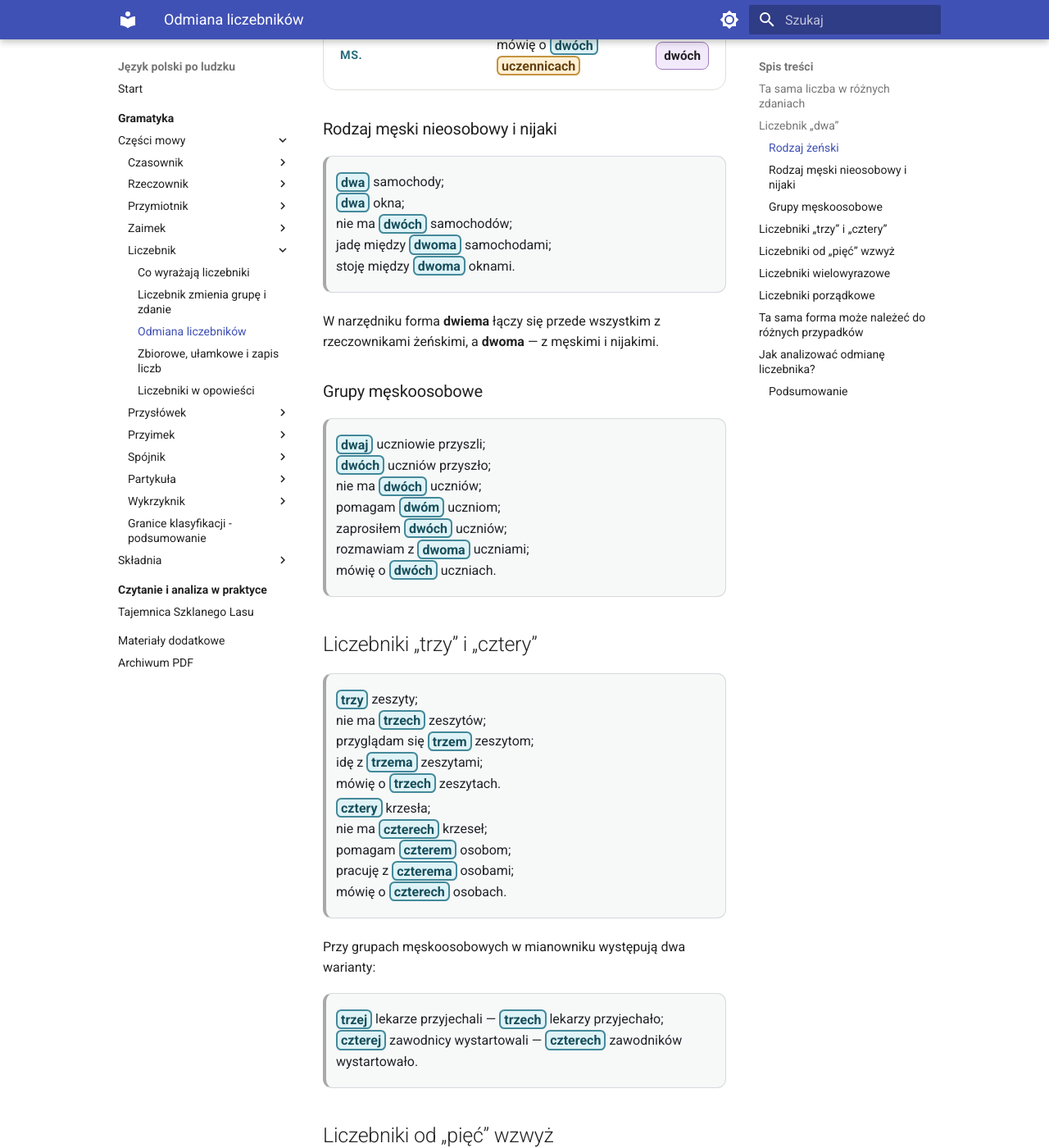
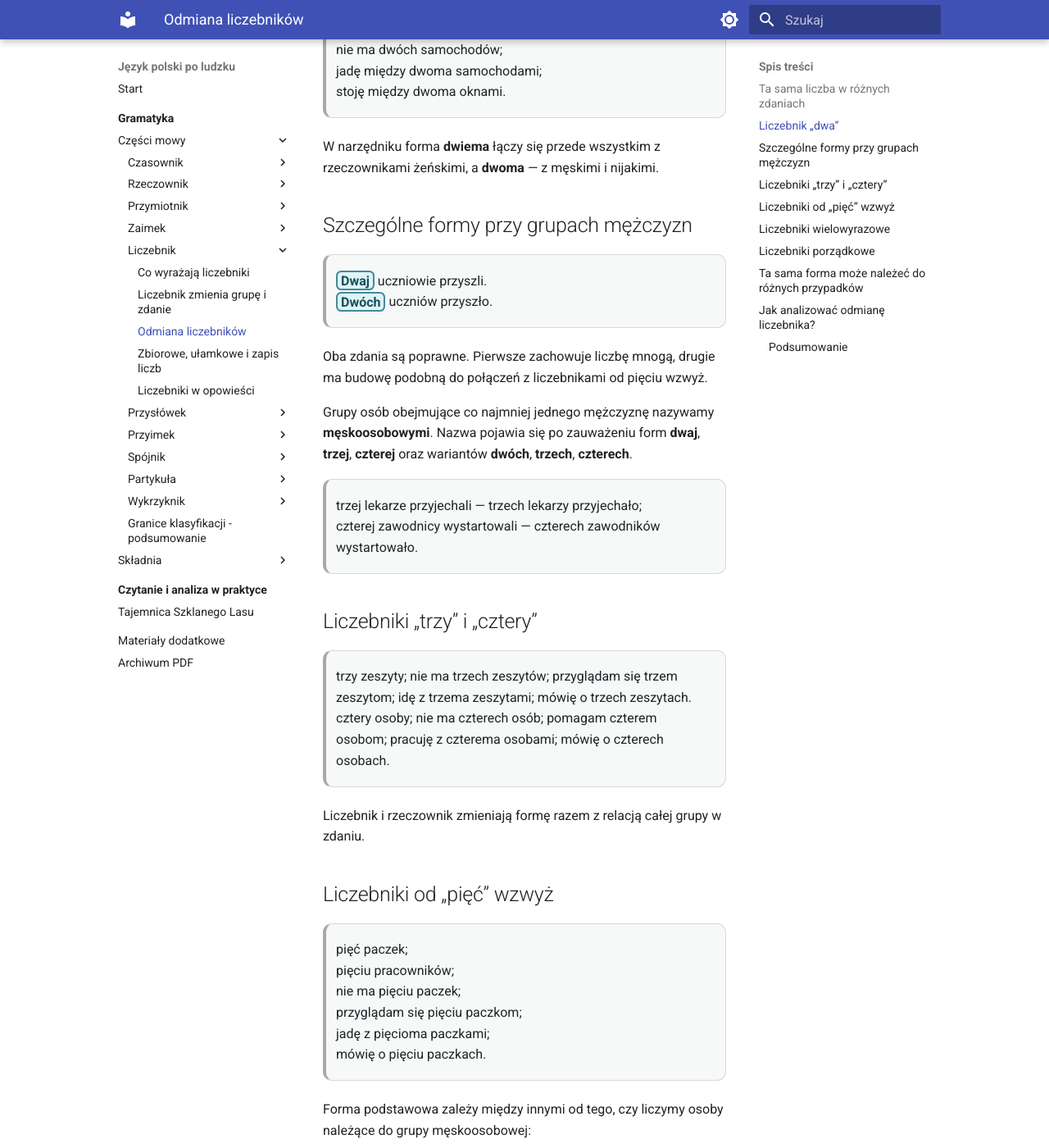
Before and after one commit to dchorazkiewicz/SP_JP, an MkDocs documentation site: the page built from docs/gramatyka/czesci-mowy/liczebnik/odmiana.md, in a window 1280 px wide and 1400 px high, scrolled down 1244 px. Shown: the whole window at 82% size. Built offline with MkDocs 1.6.1 and Material for MkDocs 9.7.7, drawn with Linux system fonts in a browser that asks for light colours; some of the changed text lies outside the part shown.

Commit message:
Wprowadź odmianę liczebników przez zmianę całej grupy

```diff
--- a/docs/gramatyka/czesci-mowy/liczebnik/odmiana.md
+++ b/docs/gramatyka/czesci-mowy/liczebnik/odmiana.md
@@ -2,17 +2,7 @@
 
 <div class="numeral-lesson" markdown>
 
-<div class="lesson-lead" markdown>
-
-Liczebniki nie tworzą jednego wspólnego wzorca odmiany. Formy **dwa, trzej, pięć, dwoje** oraz liczebniki porządkowe zachowują się inaczej, dlatego trzeba obserwować je razem z liczonym rzeczownikiem.
-
-</div>
-
 ## Ta sama liczba w różnych zdaniach
-
-<div class="numeral-story" markdown>
-  <div class="numeral-story__title">Dwie mapy</div>
-  <div class="numeral-story__body" markdown>
 
 > <span class="form-focus">Dwie</span> <span class="counted-anchor">mapy</span> leżały na stole.
 > Nie znalazłem <span class="form-focus">dwóch</span> <span class="counted-anchor">map</span>.
@@ -20,103 +10,88 @@
 > Wróciłem z <span class="form-focus">dwiema</span> <span class="counted-anchor">mapami</span>.
 > Rozmawialiśmy o <span class="form-focus">dwóch</span> <span class="counted-anchor">mapach</span>.
 
-Zmienia się liczebnik i rzeczownik. Przypadek dotyczy całej grupy, a nie każdego wyrazu analizowanego osobno.
+Zmienia się liczebnik i rzeczownik. Cała grupa pozostaje kolejno w innych relacjach: coś leży, czegoś nie znaleziono, czemuś się przyglądamy, z czymś wracamy i o czymś rozmawiamy.
 
-  </div>
+Taką zmianę formy całej grupy nazywamy **odmianą przez przypadki**. Nazwę przypadku ustalamy z całego zdania, nie z samej postaci liczebnika.
+
+<div class="lesson-lead" markdown>
+
+Liczebniki nie tworzą jednego wspólnego wzorca. Formy **dwa**, **trzy**, **pięć**, **dwoje** i liczebniki porządkowe zachowują się inaczej, dlatego obserwujemy je razem z liczonym rzeczownikiem.
+
 </div>
 
 ## Liczebnik „dwa”
 
-### Rodzaj żeński
+Z nazwami żeńskimi:
 
-<div class="example-series">
-  <div class="example-row"><span class="grammar-badge">M./B.</span><p><span class="form-focus">dwie</span> <span class="counted-anchor">książki</span></p><span class="change-note">dwie</span></div>
-  <div class="example-row"><span class="grammar-badge">D.</span><p>nie ma <span class="form-focus">dwóch</span> <span class="counted-anchor">książek</span></p><span class="change-note">dwóch</span></div>
-  <div class="example-row"><span class="grammar-badge">C.</span><p>pomagam <span class="form-focus">dwóm</span> <span class="counted-anchor">uczennicom</span></p><span class="change-note">dwóm</span></div>
-  <div class="example-row"><span class="grammar-badge">N.</span><p>idę z <span class="form-focus">dwiema</span> <span class="counted-anchor">uczennicami</span></p><span class="change-note">dwiema</span></div>
-  <div class="example-row"><span class="grammar-badge">Ms.</span><p>mówię o <span class="form-focus">dwóch</span> <span class="counted-anchor">uczennicach</span></p><span class="change-note">dwóch</span></div>
-</div>
+> dwie książki;
+> nie ma dwóch książek;
+> pomagam dwóm uczennicom;
+> idę z dwiema uczennicami;
+> mówię o dwóch uczennicach.
 
-### Rodzaj męski nieosobowy i nijaki
+Po rozpoznaniu relacji możemy nazwać formy kolejno mianownikiem, dopełniaczem, celownikiem, narzędnikiem i miejscownikiem.
 
-> <span class="form-focus">dwa</span> samochody;
-> <span class="form-focus">dwa</span> okna;
-> nie ma <span class="form-focus">dwóch</span> samochodów;
-> jadę między <span class="form-focus">dwoma</span> samochodami;
-> stoję między <span class="form-focus">dwoma</span> oknami.
+Z nazwami męskimi i nijakimi:
+
+> dwa samochody; dwa okna;
+> nie ma dwóch samochodów;
+> jadę między dwoma samochodami;
+> stoję między dwoma oknami.
 
 W narzędniku forma **dwiema** łączy się przede wszystkim z rzeczownikami żeńskimi, a **dwoma** — z męskimi i nijakimi.
 
-### Grupy męskoosobowe
+## Szczególne formy przy grupach mężczyzn
 
-> <span class="form-focus">dwaj</span> uczniowie przyszli;
-> <span class="form-focus">dwóch</span> uczniów przyszło;
-> nie ma <span class="form-focus">dwóch</span> uczniów;
-> pomagam <span class="form-focus">dwóm</span> uczniom;
-> zaprosiłem <span class="form-focus">dwóch</span> uczniów;
-> rozmawiam z <span class="form-focus">dwoma</span> uczniami;
-> mówię o <span class="form-focus">dwóch</span> uczniach.
+> <span class="form-focus">Dwaj</span> uczniowie przyszli.
+> <span class="form-focus">Dwóch</span> uczniów przyszło.
+
+Oba zdania są poprawne. Pierwsze zachowuje liczbę mnogą, drugie ma budowę podobną do połączeń z liczebnikami od pięciu wzwyż.
+
+Grupy osób obejmujące co najmniej jednego mężczyznę nazywamy **męskoosobowymi**. Nazwa pojawia się po zauważeniu form **dwaj**, **trzej**, **czterej** oraz wariantów **dwóch**, **trzech**, **czterech**.
+
+> trzej lekarze przyjechali — trzech lekarzy przyjechało;
+> czterej zawodnicy wystartowali — czterech zawodników wystartowało.
 
 ## Liczebniki „trzy” i „cztery”
 
-> <span class="form-focus">trzy</span> zeszyty;
-> nie ma <span class="form-focus">trzech</span> zeszytów;
-> przyglądam się <span class="form-focus">trzem</span> zeszytom;
-> idę z <span class="form-focus">trzema</span> zeszytami;
-> mówię o <span class="form-focus">trzech</span> zeszytach.
+> trzy zeszyty; nie ma trzech zeszytów; przyglądam się trzem zeszytom; idę z trzema zeszytami; mówię o trzech zeszytach.
+> cztery osoby; nie ma czterech osób; pomagam czterem osobom; pracuję z czterema osobami; mówię o czterech osobach.
 
-> <span class="form-focus">cztery</span> krzesła;
-> nie ma <span class="form-focus">czterech</span> krzeseł;
-> pomagam <span class="form-focus">czterem</span> osobom;
-> pracuję z <span class="form-focus">czterema</span> osobami;
-> mówię o <span class="form-focus">czterech</span> osobach.
-
-Przy grupach męskoosobowych w mianowniku występują dwa warianty:
-
-> <span class="form-focus">trzej</span> lekarze przyjechali — <span class="form-focus">trzech</span> lekarzy przyjechało;
-> <span class="form-focus">czterej</span> zawodnicy wystartowali — <span class="form-focus">czterech</span> zawodników wystartowało.
+Liczebnik i rzeczownik zmieniają formę razem z relacją całej grupy w zdaniu.
 
 ## Liczebniki od „pięć” wzwyż
 
-<div class="example-series">
-  <div class="example-row"><span class="grammar-badge">M./B. rzeczy</span><p><span class="form-focus">pięć</span> <span class="counted-anchor">paczek</span></p><span class="change-note">pięć</span></div>
-  <div class="example-row"><span class="grammar-badge">M./B. osoby męskie</span><p><span class="form-focus">pięciu</span> <span class="counted-anchor">pracowników</span></p><span class="change-note">pięciu</span></div>
-  <div class="example-row"><span class="grammar-badge">D.</span><p>nie ma <span class="form-focus">pięciu</span> <span class="counted-anchor">paczek</span></p><span class="change-note">pięciu</span></div>
-  <div class="example-row"><span class="grammar-badge">C.</span><p>przyglądam się <span class="form-focus">pięciu</span> <span class="counted-anchor">paczkom</span></p><span class="change-note">pięciu</span></div>
-  <div class="example-row"><span class="grammar-badge">N.</span><p>jadę z <span class="form-focus">pięcioma</span> <span class="counted-anchor">paczkami</span></p><span class="change-note">pięcioma</span></div>
-  <div class="example-row"><span class="grammar-badge">Ms.</span><p>mówię o <span class="form-focus">pięciu</span> <span class="counted-anchor">paczkach</span></p><span class="change-note">pięciu</span></div>
-</div>
+> pięć paczek;
+> pięciu pracowników;
+> nie ma pięciu paczek;
+> przyglądam się pięciu paczkom;
+> jadę z pięcioma paczkami;
+> mówię o pięciu paczkach.
 
-Forma mianownika zależy od tego, czy liczymy osoby należące do grupy męskoosobowej:
+Forma podstawowa zależy między innymi od tego, czy liczymy osoby należące do grupy męskoosobowej:
 
-> pięć książek;
-> pięć uczennic;
-> pięciu uczniów.
+> pięć książek; pięć uczennic; pięciu uczniów.
+
+Nazwy przypadków stosujemy dopiero po ustaleniu relacji: **nie ma** wprowadza dopełniacz, **przyglądam się** — celownik, **z** w znaczeniu towarzyszenia — narzędnik, a **o** — miejscownik.
 
 ## Liczebniki wielowyrazowe
 
-W starannej odmianie zmieniają się wszystkie człony, które mogą przyjąć formę danego przypadku:
+> dwadzieścia trzy osoby zgłosiły udział;
+> bez dwudziestu trzech osób;
+> przekazano materiały dwudziestu trzem osobom;
+> rozmawiano z dwudziestoma trzema osobami;
+> wspomniano o dwudziestu trzech osobach.
 
-> <span class="form-focus">dwadzieścia trzy</span> osoby zgłosiły udział;
-> nie otrzymaliśmy odpowiedzi od <span class="form-focus">dwudziestu trzech</span> osób;
-> przekazaliśmy materiały <span class="form-focus">dwudziestu trzem</span> osobom;
-> rozmawialiśmy z <span class="form-focus">dwudziestoma trzema</span> osobami;
-> wspomniano o <span class="form-focus">dwudziestu trzech</span> osobach.
-
-Podobnie:
+W starannej odmianie zmieniają się wszystkie człony, które mogą przyjąć formę danego przypadku.
 
 > dwieście trzydzieści pięć stron;
 > bez dwustu trzydziestu pięciu stron;
 > z dwustoma trzydziestoma pięcioma stronami.
 
-<div class="numeral-checkpoint">
-  <div class="numeral-checkpoint__title">Nie odmieniamy tylko ostatniego członu</div>
-  <p>W starannym języku mówimy <strong>z dwudziestoma trzema osobami</strong>, a nie ograniczamy odmiany wyłącznie do formy <em>trzema</em>.</p>
-</div>
+Nie odmieniamy wyłącznie ostatniego członu.
 
 ## Liczebniki porządkowe
-
-Liczebnik porządkowy odmienia się jak przymiotnik:
 
 > drugi pociąg;
 > nie ma drugiego pociągu;
@@ -124,46 +99,41 @@
 > jadę drugim pociągiem;
 > mówię o drugim pociągu.
 
-W liczebnikach wielowyrazowych człony oznaczające końcową część kolejności przyjmują formy porządkowe:
+Liczebnik porządkowy dopasowuje rodzaj, liczbę i przypadek do rzeczownika podobnie jak przymiotnik.
+
+W liczebnikach wielowyrazowych formy porządkowe przyjmuje końcowa część liczby:
 
 > dwudziesty pierwszy rozdział;
 > w dwudziestym pierwszym rozdziale;
-> sto dwudzieste trzecie spotkanie;
-> podczas sto dwudziestego trzeciego spotkania.
-
-W liczebniku **sto dwudziesty trzeci** człon **sto** pozostaje liczebnikiem głównym, a końcową kolejność wyrażają człony **dwudziesty trzeci**. Gdy mówimy o samej liczbie 100 w kolejności, używamy formy **setny**.
+> sto dwudzieste trzecie spotkanie.
 
 ## Ta sama forma może należeć do różnych przypadków
-
-Forma **dwóch** pojawia się jako:
 
 > Nie ma dwóch uczniów. — dopełniacz;
 > Dyrektor zaprosił dwóch uczniów. — biernik;
 > Rozmawiamy o dwóch uczniach. — miejscownik.
 
-Przypadek ustalamy z funkcji całej grupy, a nie z samej postaci liczebnika.
+Postać **dwóch** sama nie rozstrzyga przypadku. Decyduje relacja całej grupy z czasownikiem lub przyimkiem.
 
 ## Jak analizować odmianę liczebnika?
 
 <div class="numeral-step-list">
   <div class="numeral-step"><strong>Znajdź cały liczebnik i liczony rzeczownik.</strong></div>
-  <div class="numeral-step"><strong>Ustal rodzaj grupy.</strong> Szczególnie ważne są rodzaj żeński oraz grupa męskoosobowa.</div>
-  <div class="numeral-step"><strong>Ustal przypadek całej grupy.</strong> Zwróć uwagę na czasownik i przyimek.</div>
-  <div class="numeral-step"><strong>Dobierz wzorzec.</strong> Inaczej odmieniają się <em>dwa</em>, <em>trzy–cztery</em> i liczebniki od <em>pięć</em> wzwyż.</div>
+  <div class="numeral-step"><strong>Opisz relację grupy zwykłym językiem.</strong> Brak, odbiorca, towarzystwo czy temat?</div>
+  <div class="numeral-step"><strong>Dopiero potem nazwij przypadek.</strong></div>
+  <div class="numeral-step"><strong>Ustal wzór liczebnika.</strong> Dwa, trzy–cztery, pięć i więcej czy porządkowy?</div>
   <div class="numeral-step"><strong>W liczebniku wielowyrazowym sprawdź każdy człon.</strong></div>
-  <div class="numeral-step"><strong>Nie ustalaj przypadku z jednej formy.</strong> <em>Dwóch</em> może wystąpić w kilku przypadkach.</div>
+  <div class="numeral-step"><strong>Nie ustalaj przypadku z jednej formy.</strong></div>
 </div>
 
 <div class="numeral-summary">
 <h3>Podsumowanie</h3>
 <ul>
-  <li>Liczebniki odmieniają się według kilku różnych wzorców.</li>
-  <li><em>Dwie</em> występuje z rzeczownikami żeńskimi, a <em>dwa</em> z męskimi nieosobowymi i nijakimi.</li>
-  <li>Grupy męskoosobowe mają szczególne formy: <em>dwaj, trzej, czterej</em> albo <em>dwóch, trzech, czterech</em>.</li>
-  <li>W liczebnikach od pięciu wzwyż mianownik osób męskich ma formę typu <em>pięciu uczniów</em>.</li>
-  <li>W starannej odmianie liczebnika wielowyrazowego zmieniamy wszystkie odpowiednie człony.</li>
-  <li>Liczebniki porządkowe odmieniają się podobnie do przymiotników.</li>
-  <li>Przypadek rozpoznajemy z całej grupy i zdania.</li>
+  <li>Przypadek dotyczy całej grupy liczebnikowej.</li>
+  <li>Nazwę przypadku ustalamy po rozpoznaniu relacji w zdaniu.</li>
+  <li>Liczebniki <em>dwa</em>, <em>trzy–cztery</em> oraz liczebniki od <em>pięć</em> wzwyż mają różne wzory.</li>
+  <li>Grupy męskoosobowe mają szczególne formy.</li>
+  <li>W liczebnikach wielowyrazowych odmieniamy wszystkie odpowiednie człony.</li>
 </ul>
 </div>
 
```
